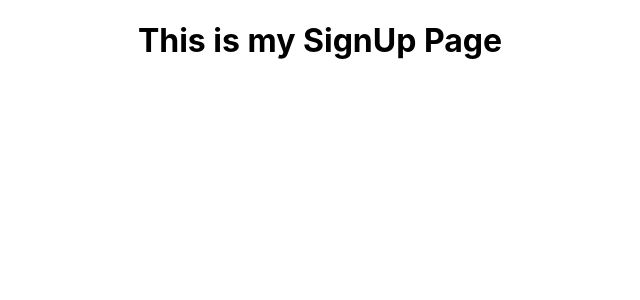
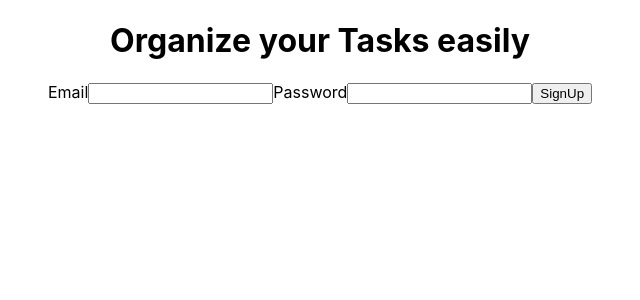
Before and after one commit to KhazadDutz/Desafio-Ebytr-ToDoList, a React (Create React App) app in the folder front-end/: page /signup in a window 1280 px wide. Shown: the top 300 px of the page, without its empty margins (320-960 px from the left). Built offline with nearby package versions, Linux system fonts and the light colour scheme.

Commit message:
pagina de sign up criada e funcionando falta apenas realizar a conexao com o banco de dados

```diff
--- a/front-end/src/Pages/Login.js
+++ b/front-end/src/Pages/Login.js
@@ -54,6 +54,7 @@ function Login() {
       </button>
       <button
         type="button"
+        // aqui eu nao sei se eu deveria colocar logo de cara a funçao history.push() ou criar uma funçao para utilizá-la;
         onClick={ () => history.push('/signup') }
       >
         Sign Up
--- a/front-end/src/Pages/SignUp.js
+++ b/front-end/src/Pages/SignUp.js
@@ -1,12 +1,56 @@
-import React, { useContext } from 'react';
+import React, { useContext, useState } from 'react';
+import { useHistory } from 'react-router';
 import appContext from '../Context/appContext';
+import { checkUserAPI } from '../Services/index';
 
 function SignUp() {
-  const { setEmail, setPassword } = useContext(appContext);
+  const [signUpMessage, setSignUpMessage] = useState('');
+  const {
+    email,
+    setEmail,
+    setPassword,
+    password,
+  } = useContext(appContext);
+  const history = useHistory();
+  const actualURL = history.location.pathname;
+
+  const redirectAfterCheckUser = async () => {
+    const checkedUser = await checkUserAPI(actualURL, email, password);
+    if (checkedUser.message) {
+      // isso seria uma boa prática? Retornar uma função de mudança de estado?
+      return setSignUpMessage('Insert a valid email or password');
+    }
+    history.push('/');
+  }
 
   return (
     <div>
-      <h1>This is my SignUp Page</h1>
+      <h1>Organize your Tasks easily</h1>
+      <label htmlFor="email">
+        Email
+        <input
+          id="email"
+          type="text"
+          name="email-input"
+          onChange={ ({ target: { value } }) => setEmail(value) }
+        />
+      </label>
+      <label htmlFor="password">
+        Password
+        <input
+          id="password"
+          type="password"
+          name="password-input"
+          onChange={ ({ target: { value } }) => setPassword(value) }
+        />
+      </label>
+      <span>{signUpMessage ? <p>{signUpMessage}</p> : <></>}</span>
+      <button
+        type="button"
+        onClick={ () =>  redirectAfterCheckUser() }
+      >
+        SignUp
+      </button>
     </div>
   )
 }
```
